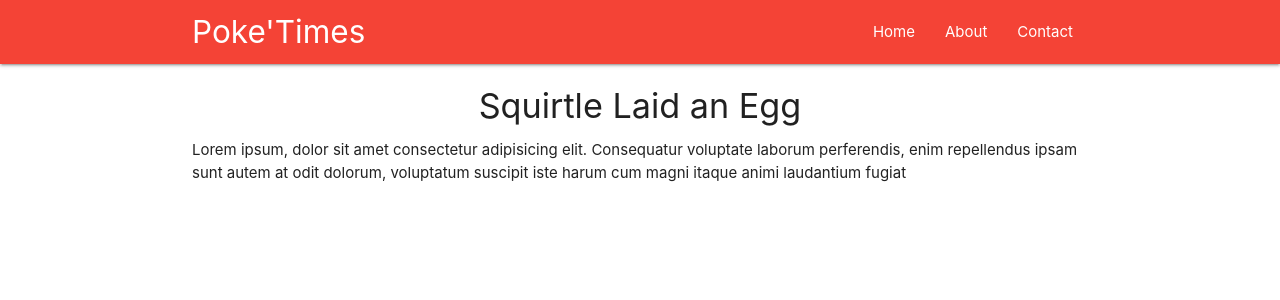
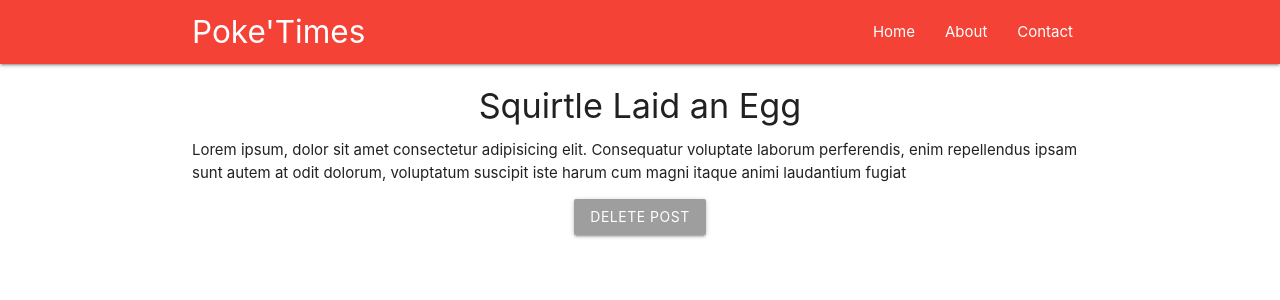
Before and after one commit to zaferozzcan/poketimes, a React (Create React App) app: page /posts/1 in a window 1280 px wide. Shown: the top 300 px of the page. Built offline with nearby package versions, Linux system fonts and the light colour scheme.

Commit message:
Add misdispatching to Posts

```diff
--- a/src/components/Post.jsx
+++ b/src/components/Post.jsx
@@ -2,11 +2,20 @@
 import { connect } from "react-redux";
 
 class Post extends Component {
+  handleClick = () => {
+    this.props.deletePost(this.props.post.id);
+    this.props.history.push("/");
+  };
   render() {
     const post = this.props.post ? (
       <div className="post">
         <h4 className="center">{this.props.post.title}</h4>
         <p>{this.props.post.body}</p>
+        <div className="center">
+          <button className="btn grey" onClick={this.handleClick}>
+            Delete Post
+          </button>
+        </div>
       </div>
     ) : (
       <div className="center">Loading post...</div>
@@ -23,4 +32,13 @@
   };
 };
 
-export default connect(mapStateToProps)(Post);
+const mapDispatchToProps = dispatch => {
+  return {
+    deletePost: id => dispatch({ type: "DELETE_POST", id: id })
+  };
+};
+
+export default connect(
+  mapStateToProps,
+  mapDispatchToProps
+)(Post);
```
